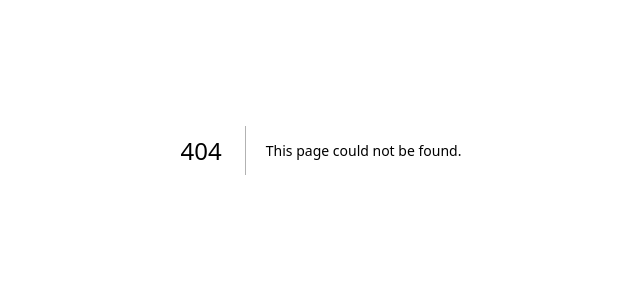
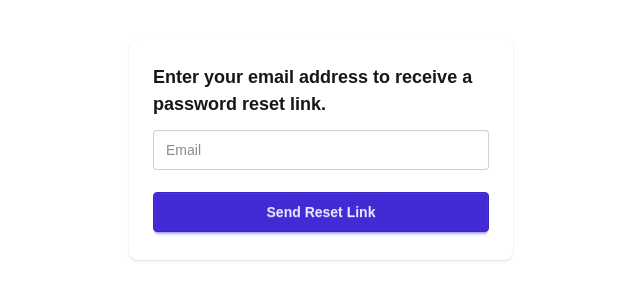
Before and after one commit to Only-Juice/OJ-frontend, a Next.js app: page /forget-password in a window 1280 px wide. Before the commit this address had no page. Shown: the part 250-550 px from the top of the page, without its empty margins (319-959 px from the left). Built offline with nearby package versions, Linux system fonts and the light colour scheme.

Commit message:
forget passwrod page

```diff
--- /dev/null
+++ b/app/forget-password/page.tsx
@@ -0,0 +1,88 @@
+"use client";
+
+import Link from "next/link";
+// next.js
+import { useState } from "react";
+
+export default function ForgetPassword() {
+  const [email, setEmail] = useState("");
+  const [isSend, setIsSend] = useState(false);
+  const [isError, setIsError] = useState(false);
+
+  const handleSend = (event: React.FormEvent) => {
+    event.preventDefault();
+
+    setIsSend(false);
+    setIsError(false);
+
+    fetch(`${process.env.NEXT_PUBLIC_API_BASE_URL}/user/forget_password`, {
+      method: "POST",
+      headers: {
+        "Content-Type": "application/json",
+      },
+      body: JSON.stringify({ email: email }),
+    })
+      .then((response) => {
+        if (!response.ok) {
+          throw new Error("Network response was not ok");
+        }
+        return response.json();
+      })
+      .then((data) => {
+        setIsSend(true);
+      })
+      .catch((error) => {
+        setIsError(true);
+        console.error("There was a problem with the fetch operation:", error);
+      });
+  };
+
+  return (
+    <div className="flex flex-col items-center justify-center min-h-screen py-2">
+      <div className="card card bg-base-100 w-96 shadow-sm">
+        <div className="card-body">
+          <h2 className="card-title">
+            Enter your email address to receive a password reset link.
+          </h2>
+          <form>
+            <fieldset className="fieldset">
+              <input
+                id="email"
+                type="email"
+                className="input w-full"
+                placeholder="Email"
+                value={email}
+                onChange={(e) => setEmail(e.target.value)}
+              />
+              <button
+                className="btn btn-primary w-full mt-4"
+                onClick={handleSend}
+              >
+                Send Reset Link
+              </button>
+            </fieldset>
+          </form>
+          {isSend && (
+            <div className="alert alert-success">
+              <p>
+                Password reset link sent! Please check your email.{" "}
+                <a href="/login" className="underline">
+                  Click here
+                </a>{" "}
+                to return to the login page.
+              </p>
+            </div>
+          )}
+          {isError && (
+            <div className="alert alert-error">
+              <p>
+                Error sending reset link. Please ensure the email is correct and
+                try again.
+              </p>
+            </div>
+          )}
+        </div>
+      </div>
+    </div>
+  );
+}
```
